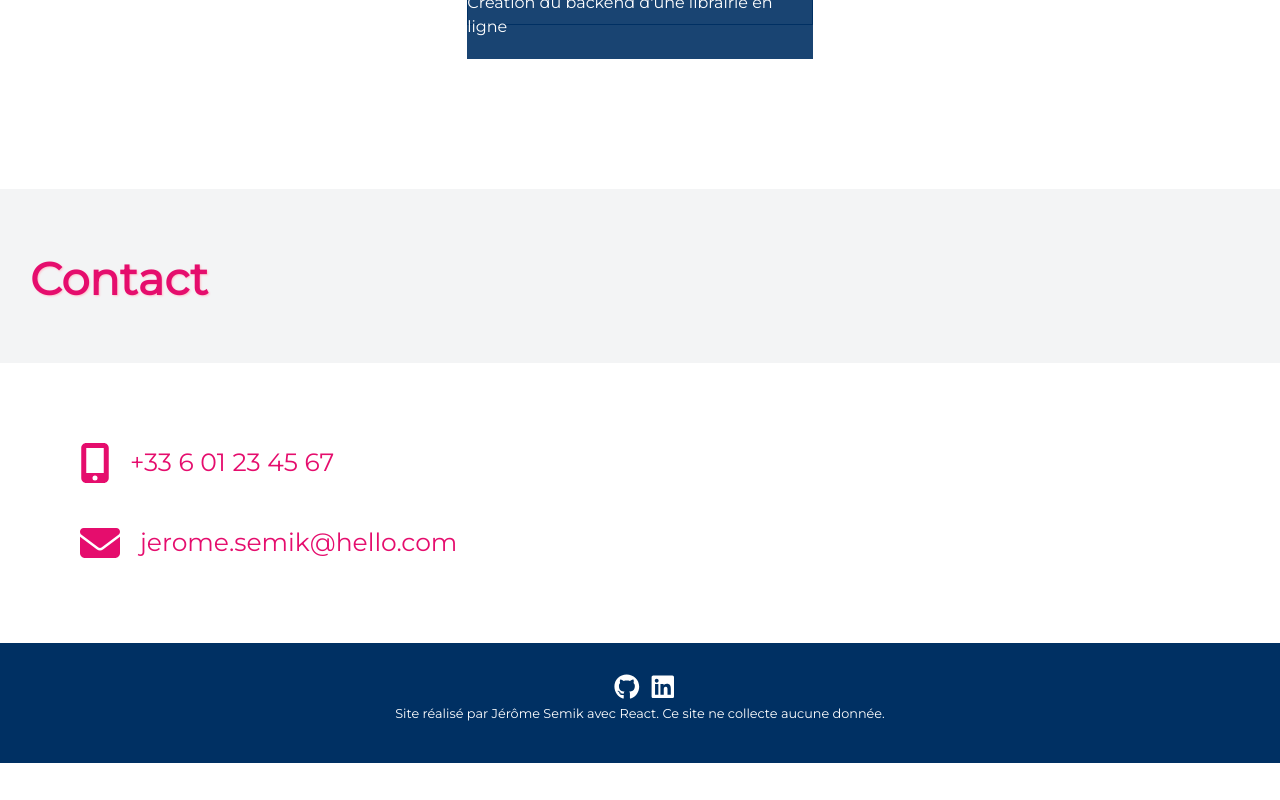
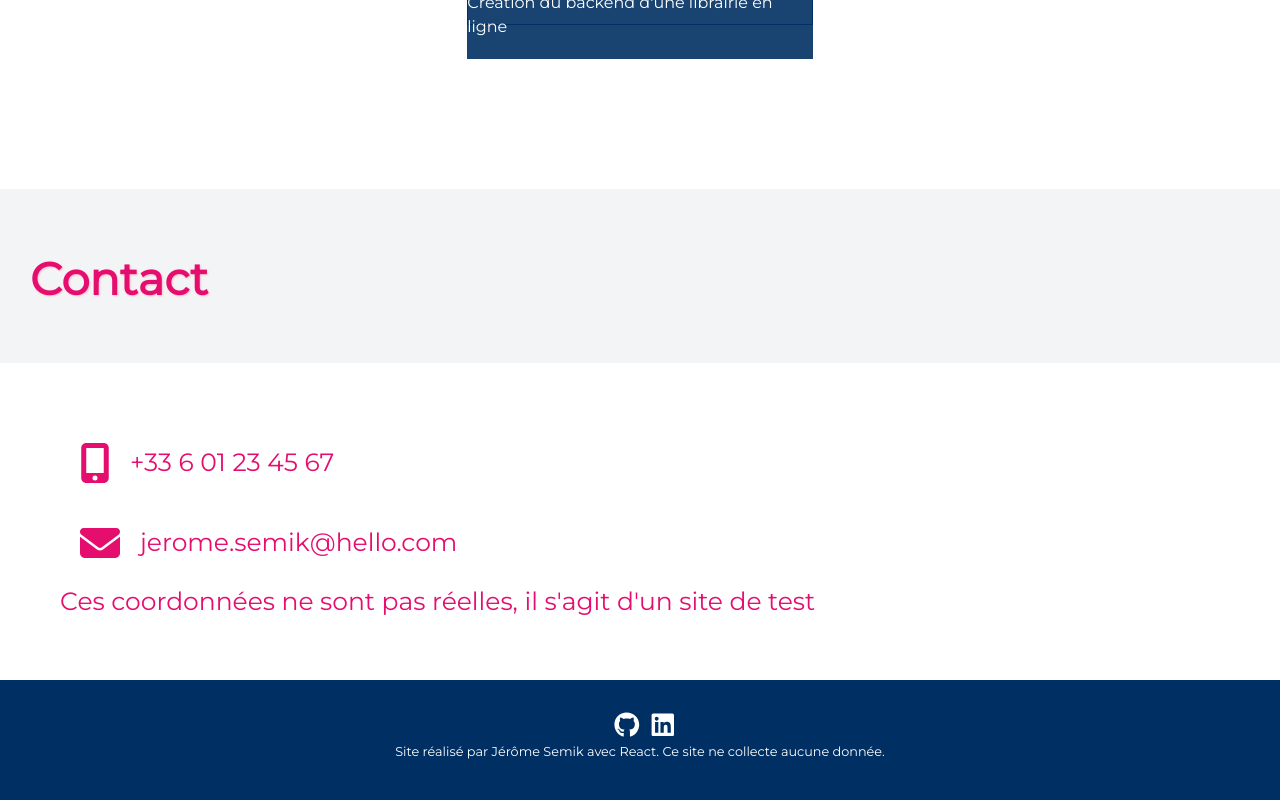
Before and after one commit to Myzaka/Personal-page, a React (Create React App) app in the folder frontend/: page / in a window 1280 px wide. Shown: the part 3446-4246 px from the top of the page. Before the commit the page ends 4209 px from the top, so only its background shows below. Built offline with nearby package versions, Linux system fonts and the light colour scheme.

Commit message:
Ajustements suite revue Marie

```diff
--- a/frontend/src/components/Contact/Contact.jsx
+++ b/frontend/src/components/Contact/Contact.jsx
@@ -105,6 +105,9 @@ export default function Contact() {
           <FontAwesomeIcon className='contact__item--icon' icon={faEnvelope} />
           <p className='contact__item--text'>{text['email']}</p>
         </div>
+        <div className='contact__item'>
+          <p className='contact__item--text'>{text['alert']}</p>
+        </div>
 
       </section>
     </>
--- a/frontend/src/components/Contact/Contact_style.scss
+++ b/frontend/src/components/Contact/Contact_style.scss
@@ -24,7 +24,7 @@
             margin: 0;
             @media(max-width: 600px) {
                 width: 95%;
-                font: size 18px;
+                font-size: 16px;
                 overflow:scroll;
                 }
         }
--- a/frontend/src/components/Contact/Contact_text.json
+++ b/frontend/src/components/Contact/Contact_text.json
@@ -4,13 +4,15 @@
       "messageTitle": "Titre du message",
       "email": "jerome.semik@hello.com",
       "message": "Message",
-      "phone":"+33 6 01 23 45 67"
+      "phone":"+33 6 01 23 45 67",
+      "alert":"Ces coordonnées ne sont pas réelles, il s'agit d'un site de test"
     },
     "en": {
       "title":"Contact",
       "messageTitle": "Message title",
       "email": "jerome.semik@hello.com",
       "message": "Message",
-      "phone":"+33 6 01 23 45 67"
+      "phone":"+33 6 01 23 45 67",
+      "alert":"Dummy contact details, this is a test site"
     }
   }
--- a/frontend/src/components/Generic/Modal/Modal.scss
+++ b/frontend/src/components/Generic/Modal/Modal.scss
@@ -50,6 +50,10 @@
 .modal-90w {
     width: 80%;
     max-width: 80%;
+    @media(max-width: 600px) {
+        width: 95%;
+        max-width: 95%;
+    }
 }
 
 .modal-body {
```
